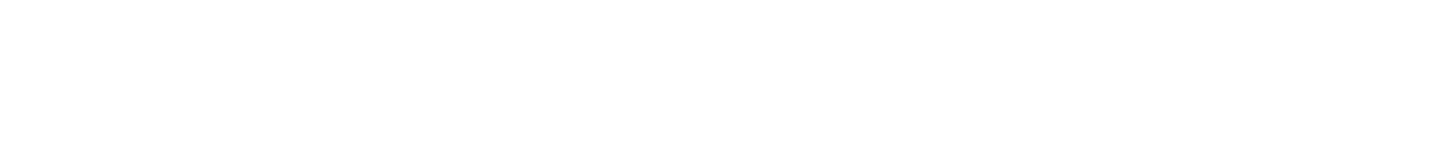
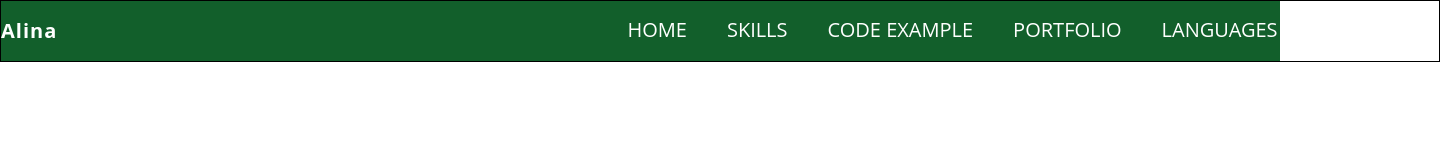
Before and after one commit to Alina01011984/Resume, a plain HTML site: page index.html in a window 1280 px wide. Shown: the whole page, 1440 px wide, since content can reach past the window. Drawn offline with Linux system fonts and the light colour scheme.

Commit message:
Add header

```diff
--- a/css/style.css
+++ b/css/style.css
@@ -0,0 +1,82 @@
+:root {
+  --accent: #125f2b;
+  --accent-light: #83c4a3;
+  --darkslategray: #fff;
+}
+html {
+  box-sizing: border-box;
+  scroll-behavior: smooth;
+}
+*,
+*::before,
+*::after {
+  box-sizing: inherit;
+}
+body {
+  margin: 0;
+  font-family: "Open Sans", sans-serif;
+  color: var(--accent);
+}
+
+.container {
+  width: 1440px;
+  margin: o auto;
+  padding: o 15px;
+  border: 1px solid black;
+}
+.header {
+  background-color: var(--accent);
+}
+.header a {
+  color: var(--darkslategray);
+  text-decoration: none;
+}
+.header-nav {
+  min-height: 60px;
+  display: flex;
+  justify-content: space-between;
+  align-items: center;
+}
+.header-logo {
+  display: inline-block;
+  width: 20%;
+  font-size: 20px;
+  line-height: 30px;
+  font-weight: 700;
+  letter-spacing: 1px;
+}
+/* .header-logo img {
+  width: 100%;
+  height: 70px;
+  object-fit: contain;
+} */
+.header-menu {
+  justify-content: flex-end;
+  gap: 20px;
+  flex-wrap: wrap;
+  display: flex;
+  margin: o;
+  padding: o;
+  list-style: none;
+}
+
+/* .clear-fix {
+  content: "";
+  display: table;
+  clear: both;
+  (clear-fix is in header-menu in HTML)
+} */
+/* .header-menu-item {
+  float: left;
+} */
+
+.header-menu-link {
+  padding: 15px 10px;
+  text-transform: uppercase;
+  line-height: 20px;
+  font-size: 20px;
+  transition: background-color 1s;
+}
+.header-menu-link:hover {
+  background-color: var(--accent-light);
+}
--- a/index.html
+++ b/index.html
@@ -7,5 +7,33 @@
     <title>Alina</title>
     <link rel="stylesheet" href="css/style.css" />
   </head>
-  <body></body>
+  <body>
+    <header class="header">
+      <div class="container">
+        <nav class="header-nav">
+          <a href="#" class="header-logo">Alina</a>
+          <ul class="header-menu">
+            <li class="header-menu-item">
+              <a href="#home" class="header-menu-link">Home</a>
+            </li>
+            <li class="header-menu-item">
+              <a href="#skills" class="header-menu-link">Skills</a>
+            </li>
+            <li class="header-menu-item">
+              <a href="#code" class="header-menu-link">Code Example</a>
+            </li>
+            <li class="header-menu-item">
+              <a href="#portfolio" class="header-menu-link">Portfolio</a>
+            </li>
+            <li class="header-menu-item">
+              <a href="#languages" class="header-menu-link">Languages</a>
+            </li>
+            <li class="header-menu-item">
+              <a href="#education" class="header-menu-link">Education</a>
+            </li>
+          </ul>
+        </nav>
+      </div>
+    </header>
+  </body>
 </html>
```
